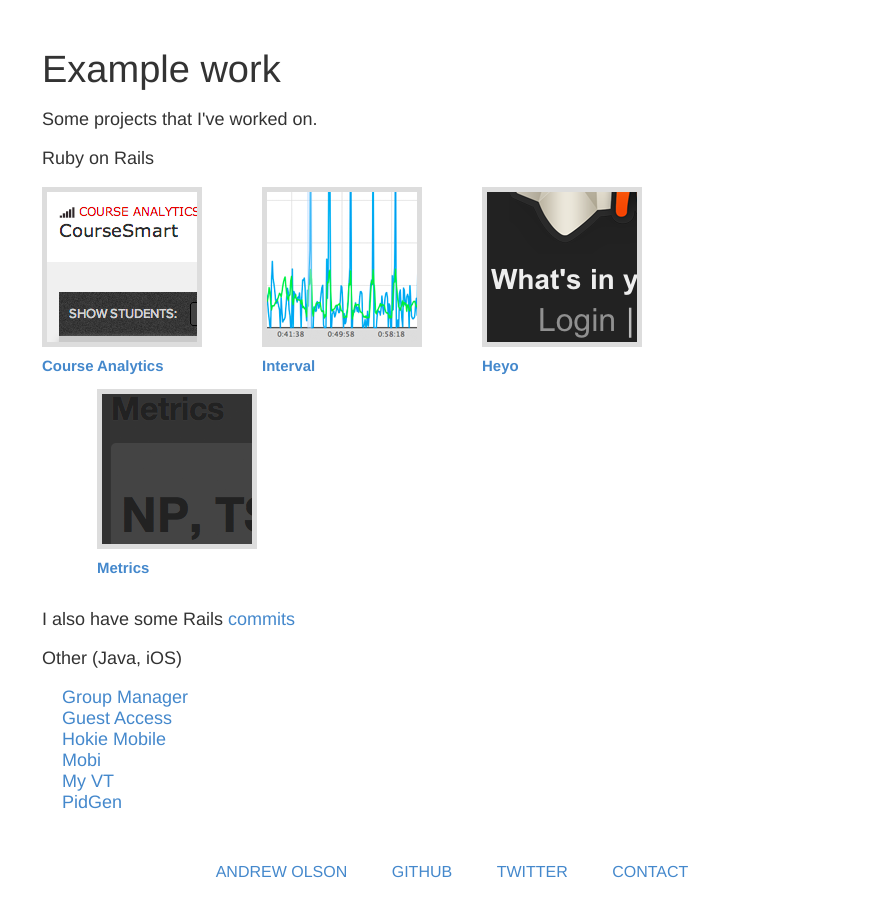
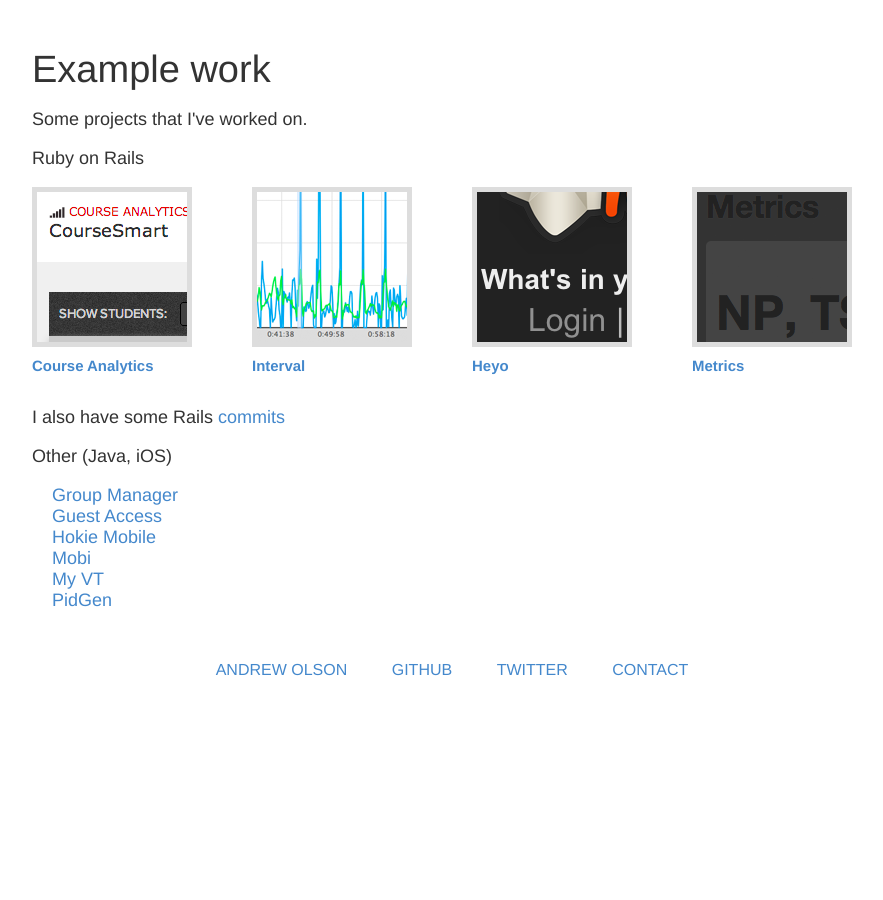
Before and after one commit to anolson/anolson.github.io, a Jekyll site: the page built from examples/index.html, in a window 1280 px wide. Shown: the whole page, without its empty margins (188-1071 px from the left). Built offline with Jekyll 4.4.1, drawn with Linux system fonts in a browser that asks for light colours.

Commit message:
Fix section width.

```diff
--- a/css/screen.css
+++ b/css/screen.css
@@ -12,7 +12,7 @@ nav {font-size:16px;}
 nav ul {list-style-type: none;  padding:0;}
 nav li {display:inline; padding:0 20px;}
 nav a {text-transform:uppercase;}
-nav, section{margin:0px auto; width:820px;}
+nav, section{margin:0px auto; width:840px;}
 
 ul {list-style-type:none; padding-left:20px;}
 
```
